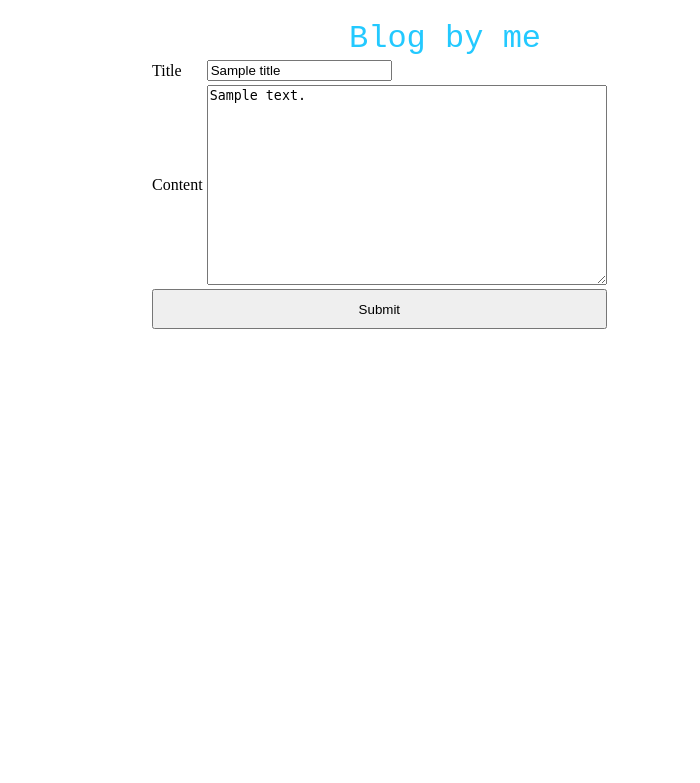
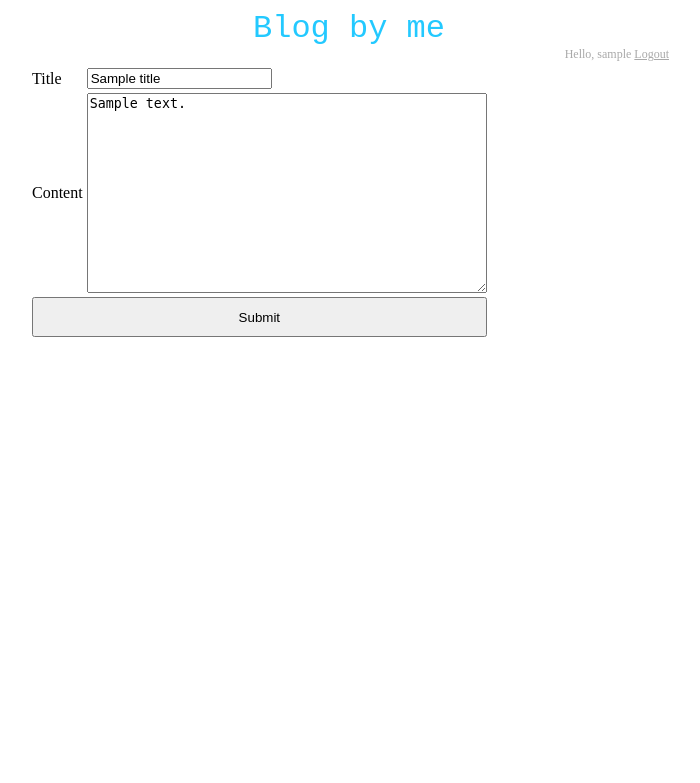
Before and after one commit to sergei-s/Python-mini-blog, a Python web app: template templates/new_entry.html in a window 1280 px wide. Shown: the top 783 px of the page, without its empty margins (291-991 px from the left). Run offline with Jinja, Linux system fonts and the light colour scheme; the template is opened without the code that fills it: most values are stand-ins (such as "Sample title", 1, 10 or a date in 2020).

Commit message:
css, login/logout

```diff
--- a/handlers/Blog.py
+++ b/handlers/Blog.py
@@ -9,6 +9,6 @@ class Blog(Handler):
     def get(self):
         entries = Post.get_all_order_by_date()
         if self.format == 'html':
-            self.render('blog.html', entries=entries, seconds_ago='%f' % (time.time() - memcache.get(Post.LAST_TIME_QUERIED_ALL_POSTS)))
+            self.render('blog.html', entries=entries, seconds_ago = round(time.time() - memcache.get(Post.LAST_TIME_QUERIED_ALL_POSTS), 1))
         else:
             return self.render_json([e.as_dict() for e in entries])
--- a/handlers/Handler.py
+++ b/handlers/Handler.py
@@ -24,6 +24,7 @@ class Handler(webapp2.RequestHandler):
 
     def render_str(self, template, **params):
         t = jinja_env.get_template(template)
+        params['username'] = self.get_username()
         return t.render(params)
 
     def render(self, template, **kw):
@@ -46,6 +47,9 @@ class Handler(webapp2.RequestHandler):
         if secure_val:
             return check_secure_val(secure_val)
 
+    def get_username(self):
+        return self.read_secure_cookie('name')
+
     def initialize(self, *a, **kw):
         webapp2.RequestHandler.initialize(self, *a, **kw)
         if self.request.url.endswith('.json'):
--- a/handlers/Logout.py
+++ b/handlers/Logout.py
@@ -5,4 +5,4 @@ __author__ = 'ssav'
 class Logout(Handler):
     def get(self):
         self.set_secure_cookie('name', '')
-        self.redirect('/blog/signup')
+        self.redirect('/blog')
--- a/handlers/New_entry.py
+++ b/handlers/New_entry.py
@@ -7,7 +7,7 @@ __author__ = 'ssav'
 
 class New_entry(Handler):
     def get(self):
-        username = self.read_secure_cookie('name')
+        username = self.get_username()
         if username:
             self.render('new_entry.html')
         else:
--- a/templates/base.html
+++ b/templates/base.html
@@ -4,11 +4,20 @@
     {% block head %}
         <link type='text/css' rel='stylesheet' href='/css/base.css'/>
         <title>{% block title %}{% endblock %}</title>
-        <a href="/blog" id="header-title">Blog by me</a>
+        <div id="header-title"><a href="/blog">Blog by me</a></div>
+        <div id="header-actions">
+            {% if username == None%}
+                <a href="/blog/login">Login</a>&nbsp;
+                <a href="/blog/signup">Signup</a>
+            {% else %}
+                <span>Hello, {{username}} </span><a href="/blog/logout">Logout</a>
+            {% endif %}
+        </div>
+        </br>
     {% endblock %}
 </head>
 <body>
     {% block content %}{% endblock %}
-    <p id="footer">{% block footer %}{% endblock %}</p>
+    <div id="footer">{% block footer %}{% endblock %}</div>
 </body>
 </html>
--- a/templates/blog.html
+++ b/templates/blog.html
@@ -7,7 +7,8 @@
 
 {% block content %}
 	{% for entry in entries%}
-	<div class='title'><h1><a href="blog/id/{{entry.key().id()}}">{{entry.title}}</a></h1></div>
+	<div class='title'><a href="blog/id/{{entry.key().id()}}" class="post">{{entry.title}}</a></div>
+    <hr class='black'>
 	<pre class='content'>{{entry.content}}</pre>
 	<br>
 	{%endfor%}
--- a/templates/css/base.css
+++ b/templates/css/base.css
@@ -1,21 +1,33 @@
 body {
     position: relative;
-    margin: 20 auto;
-    width: 400px;
+    margin: 10 auto;
+    width: 50%;
 }
 
-a#header-title {
+div#header-title {
+    text-align: center;
+}
+
+div#header-title>a {
     font-size: 32;
     font-family: "Courier New";
     text-decoration: none;
     color: #23c9ff;
-    left: 50%;
-    position: relative;
 }
 
-p#footer {
-    left: 100%;
-    position: relative;
-    font-size: 10;
+div#footer, div#header-actions {
+    right: 0;
+    position: absolute;
+}
+
+div#footer, div#header-actions>a,span {
     color: #a9a9a9;
 }
+
+div#footer {
+    font-size: 10;
+}
+
+div#header-actions>a,span {
+    font-size: 12;
+}
--- a/templates/login.html
+++ b/templates/login.html
@@ -10,7 +10,7 @@
         <table>
             <tr>
                 <td>Username</td>
-                <td><input type='text' name='username' value='{{username}}'/></td>
+                <td><input type='text' name='username' value='{{username_error}}'/></td>
             </tr>
             <tr>
                 <td>Password</td>
```
Also changed, not shown: handlers/Login.py (+6 -5 lines), templates/css/blog.css (+9 -0 lines).
